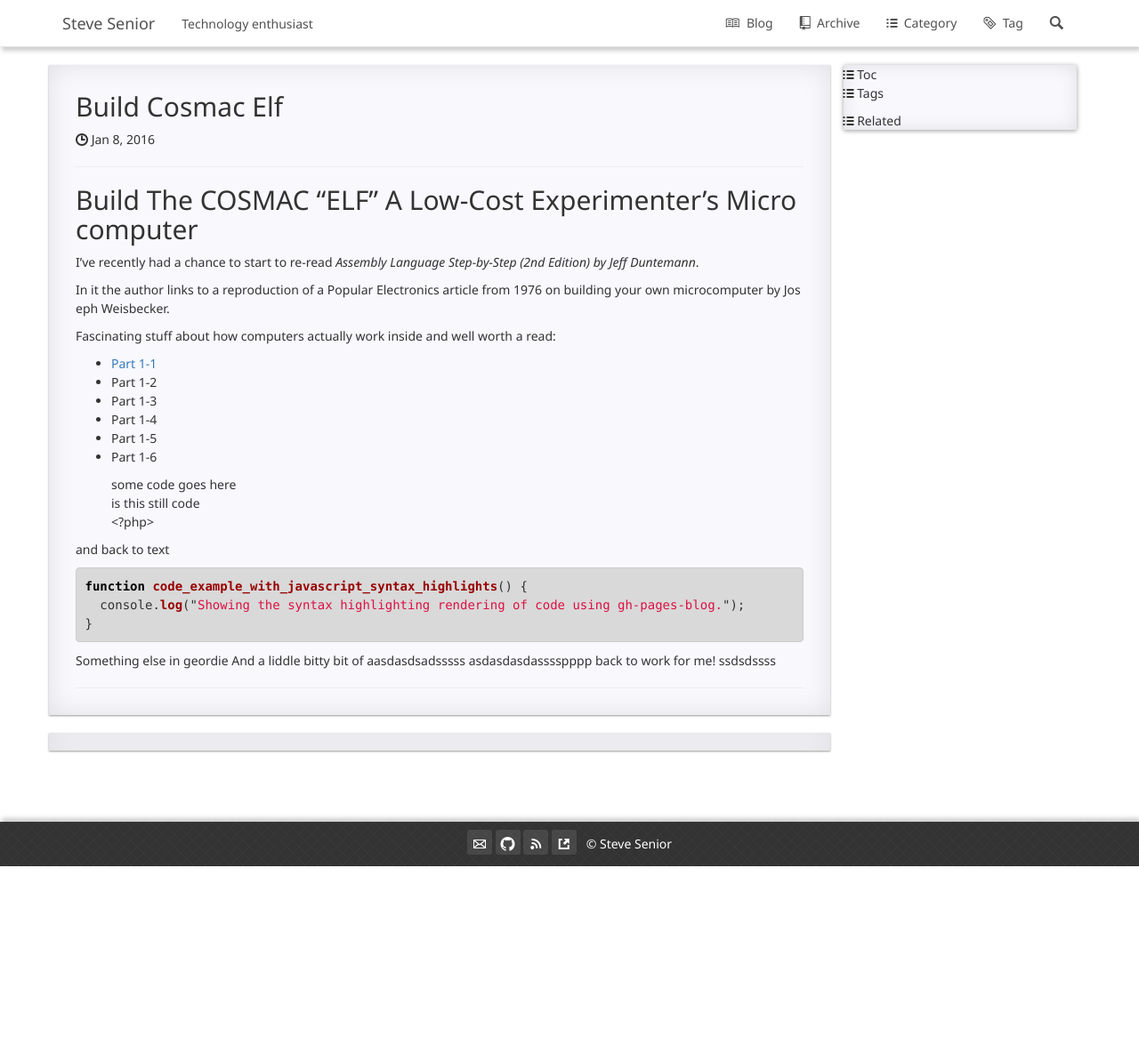
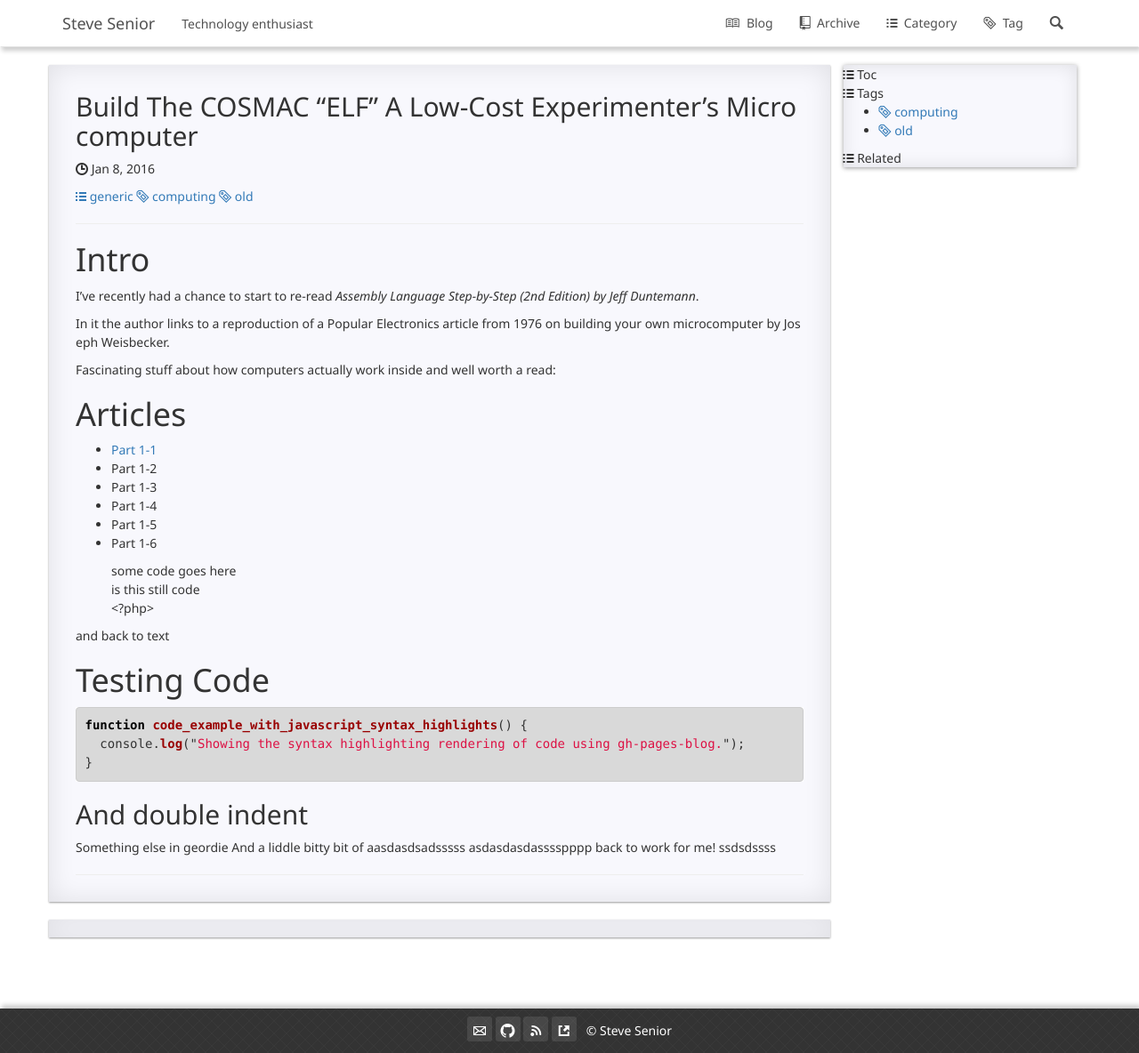
Before and after one commit to ssenior45/ssenior45.github.io, a Jekyll site: the page built from _posts/2016-01-08-your-filename.md, in a window 1280 px wide. Shown: the whole page at 89% size. Built offline with Jekyll 4.4.1, drawn with Linux system fonts in a browser that asks for light colours; nearby versions of some CDN libraries; Markdown is read by kramdown in place of the engine named in the settings; comment, search, counter and statistics services are not loaded; before the commit the page ends 974 px from its top, so only the background shows below that.

Commit message:
Updated 2016-01-08-your-filename.md

```diff
--- a/_posts/2016-01-08-your-filename.md
+++ b/_posts/2016-01-08-your-filename.md
@@ -1,17 +1,21 @@
 ---
 published: true
 layout: post
-title: Build Cosmac Elf
+title: "Build The COSMAC “ELF” A Low-Cost Experimenter’s Microcomputer"
+tags: computing old
+categories: generic
 ---
 
-## Build The COSMAC “ELF” A Low-Cost Experimenter’s Microcomputer
+<div class="toc"></div>
 
+# Intro
 I’ve recently had a chance to start to re-read *Assembly Language Step-by-Step (2nd Edition) by Jeff Duntemann*.
 
 In it the author links to a reproduction of a Popular Electronics article from 1976 on building your own microcomputer by Joseph Weisbecker.
 
 Fascinating stuff about how computers actually work inside and well worth a read:
 
+# Articles
 - [Part 1-1](http://incolor.inetnebr.com/bill_r/elf/html/elf-1-33.htm)
 - Part 1-2
 - Part 1-3
@@ -25,12 +29,15 @@ Fascinating stuff about how computers actually work inside and well worth a read
 
 and back to text
 
+#Testing Code
+
 {% highlight javascript %}
 function code_example_with_javascript_syntax_highlights() {
   console.log("Showing the syntax highlighting rendering of code using gh-pages-blog.");
 }
 {% endhighlight %}
 
+## And double indent
 Something else in geordie
 And a liddle bitty bit of
 aasdasdsadsssss
```
